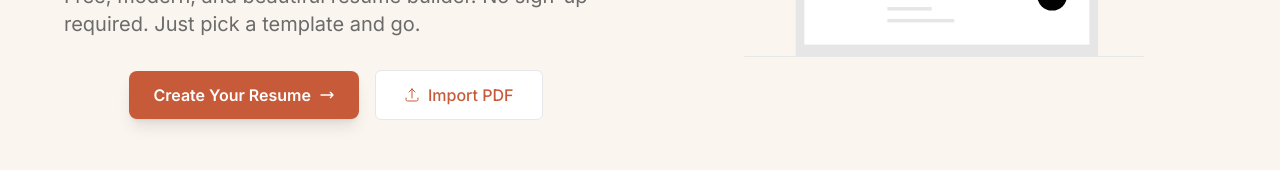
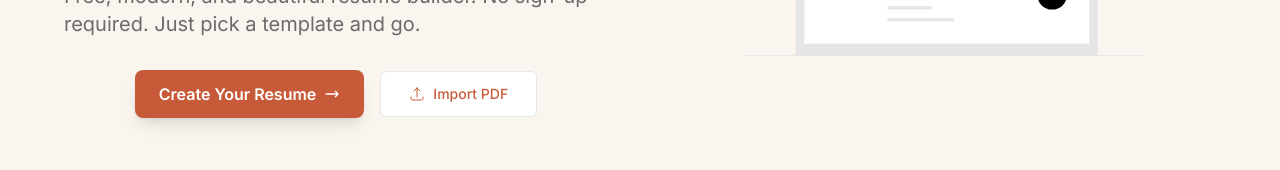
Before and after one commit to lovekatoch/noice-resume, a Next.js app: page / in a window 1280 px wide. Shown: the part 463-633 px from the top of the page. Built offline with nearby package versions, Linux system fonts and the light colour scheme; no server answers.

Commit message:
compact ImportButton prop — smaller in nav bar
Co-Authored-By: Paperclip <noreply@paperclip.ing>

```diff
--- a/src/app/components/ImportButton.tsx
+++ b/src/app/components/ImportButton.tsx
@@ -8,7 +8,11 @@ import { deepClone } from "lib/deep-clone";
 import { useRouter } from "next/navigation";
 import type { ShowForm } from "lib/redux/settingsSlice";
 
-export const ImportButton = () => {
+type Props = {
+  compact?: boolean;
+};
+
+export const ImportButton = ({ compact }: Props) => {
   const [isLoading, setIsLoading] = useState(false);
   const [error, setError] = useState<string | null>(null);
   const fileInputRef = useRef<HTMLInputElement>(null);
@@ -73,7 +77,9 @@ export const ImportButton = () => {
         type="button"
         onClick={handleClick}
         disabled={isLoading}
-        className="inline-flex items-center gap-2 rounded-md border border-[var(--accent)]/25 bg-white px-7 py-3 font-medium text-[var(--accent)] transition-all hover:border-[var(--accent)]/40 hover:bg-[var(--accent)]/5"
+        className={`inline-flex items-center gap-2 rounded-md border border-[var(--accent)]/25 bg-white font-medium text-[var(--accent)] transition-all hover:border-[var(--accent)]/40 hover:bg-[var(--accent)]/5 ${
+          compact ? "px-3 py-1.5 text-xs" : "px-7 py-3 text-sm"
+        }`}
         aria-label={isLoading ? "Importing PDF" : "Import PDF"}
       >
         {isLoading ? (
--- a/src/app/components/TopNavBar.tsx
+++ b/src/app/components/TopNavBar.tsx
@@ -29,7 +29,7 @@ export const TopNavBar = () => {
 
         {isEditor && (
           <div className="flex-shrink-0">
-            <ImportButton />
+            <ImportButton compact />
           </div>
         )}
       </div>
```
